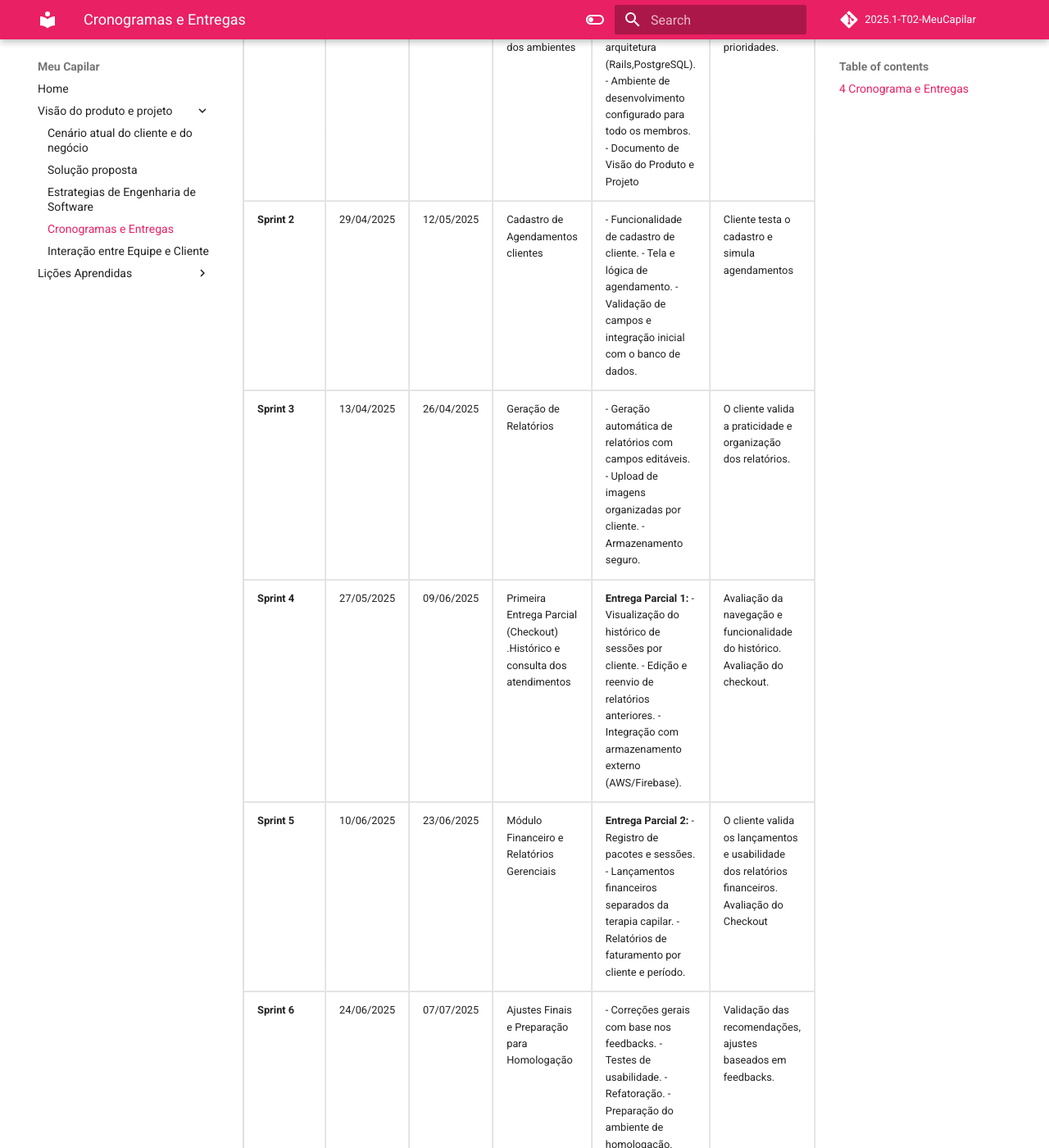
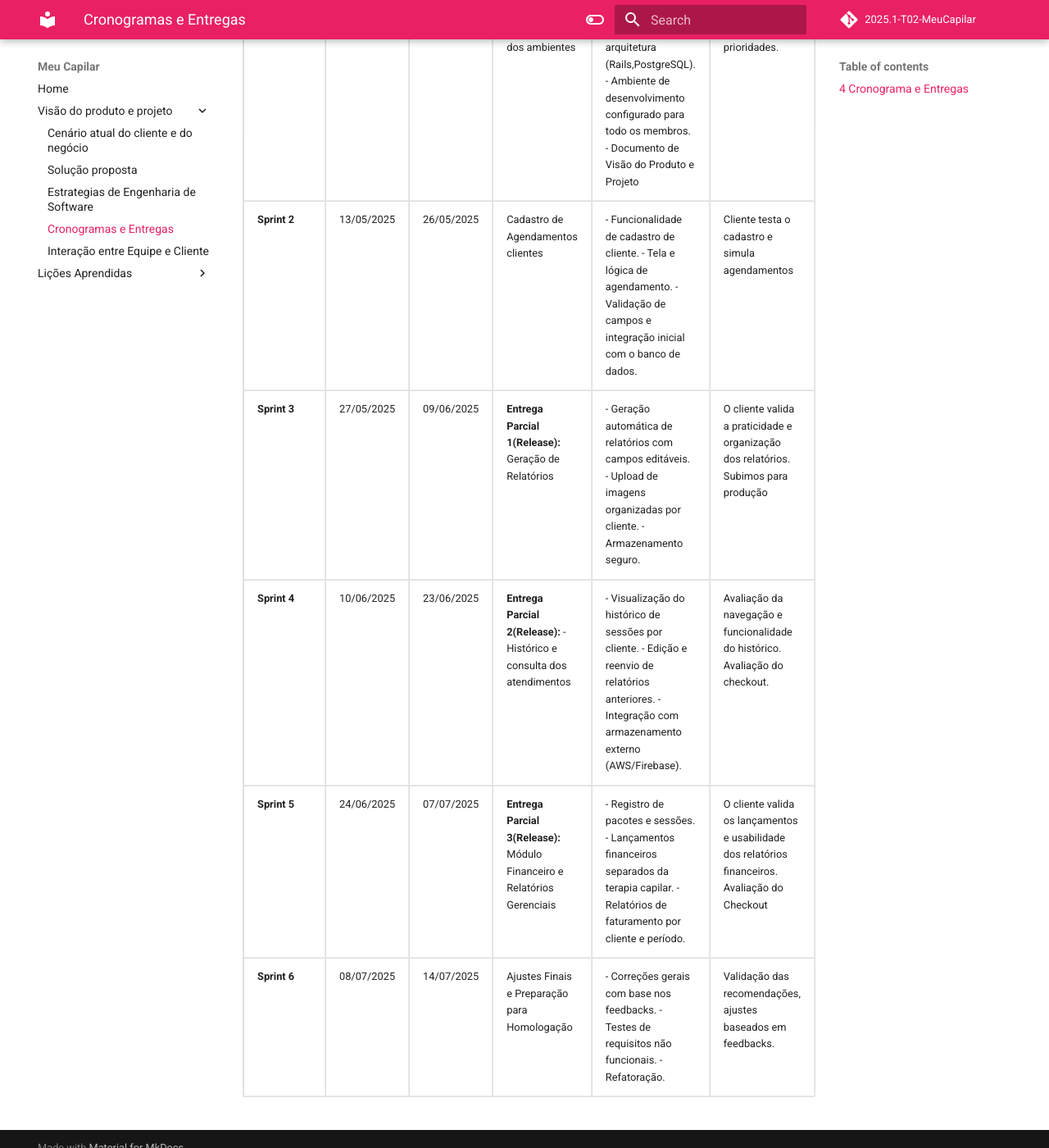
Before and after one commit to mdsreq-fga-unb/2025.1-T02-MeuCapilar, an MkDocs documentation site: the page built from docs/unidade1/sessao4.md, in a window 1280 px wide and 1400 px high, scrolled down 392 px. Shown: the whole window at 82% size. Built offline with MkDocs 1.6.1 and Material for MkDocs 9.7.7, drawn with Linux system fonts in a browser that asks for light colours; comment, search, counter and statistics services are not loaded.

Commit message:
Reorganização do cronograma.

```diff
--- a/docs/unidade1/sessao4.md
+++ b/docs/unidade1/sessao4.md
@@ -17,7 +17,7 @@
     <tr>
       <td><strong>Sprint 1</strong></td>
       <td>15/04/2025</td>
-      <td>28/04/2025</td>
+      <td>12/05/2025</td>
       <td>Construção do Backlog e configuração dos ambientes</td>
         <td>- Definição do backlog  inicial.
             - Configuração da
@@ -30,8 +30,8 @@
     </tr>
     <tr>
       <td><strong>Sprint 2</strong></td>
-      <td>29/04/2025</td>
-      <td>12/05/2025</td>
+      <td>13/05/2025</td>
+      <td>26/05/2025</td>
       <td>Cadastro de Agendamentos clientes</td>
         <td>
             - Funcionalidade de cadastro de cliente.
@@ -42,21 +42,23 @@
     </tr>
     <tr>
       <td><strong>Sprint 3</strong></td>
-      <td>13/04/2025</td>
-      <td>26/04/2025</td>
-      <td>Geração de Relatórios</td>
-        <td>- Geração automática de relatórios com campos editáveis.
+      <td>27/05/2025</td>
+      <td>09/06/2025</td>
+      <td><strong>Entrega Parcial 1(Release): </strong>Geração de Relatórios</td>
+        <td>
+            - Geração automática de relatórios com campos editáveis.
             - Upload de imagens organizadas por cliente.
             - Armazenamento seguro.
         </td>
-      <td>O cliente valida a praticidade e organização dos relatórios.</td>
+      <td>O cliente valida a praticidade e organização dos relatórios. Subimos para produção</td>
     </tr>
     <tr>
       <td><strong>Sprint 4</strong></td>
-      <td>27/05/2025</td>
-      <td>09/06/2025</td>
-      <td>Primeira Entrega Parcial (Checkout) .Histórico e consulta dos atendimentos</td>
-        <td><strong>Entrega Parcial 1:</strong> - Visualização do histórico de sessões por cliente.
+      <td>10/06/2025</td>
+      <td>23/06/2025</td>
+      <td><strong>Entrega Parcial 2(Release): </strong> - Histórico e consulta dos atendimentos</td>
+        <td>
+            - Visualização do histórico de sessões por cliente.
             - Edição e reenvio de relatórios anteriores.
             - Integração com armazenamento externo (AWS/Firebase).
         </td>
@@ -64,10 +66,10 @@
     </tr>
     <tr>
       <td><strong>Sprint 5</strong></td>
-      <td>10/06/2025</td>
-      <td>23/06/2025</td>
-      <td>Módulo Financeiro e Relatórios Gerenciais</td>
-        <td><strong>Entrega Parcial 2:</strong>
+      <td>24/06/2025</td>
+      <td>07/07/2025</td>
+      <td><strong>Entrega Parcial 3(Release): </strong>Módulo Financeiro e Relatórios Gerenciais</td>
+        <td>
             - Registro de pacotes e sessões.
             - Lançamentos financeiros separados da terapia capilar.
             - Relatórios de faturamento por cliente e período.
@@ -76,13 +78,13 @@
     </tr>
     <tr>
       <td><strong>Sprint 6</strong></td>
-      <td>24/06/2025</td>
-      <td>07/07/2025</td>
+      <td>08/07/2025</td>
+      <td>14/07/2025</td>
       <td>Ajustes Finais e Preparação para Homologação</td>
         <td>- Correções gerais com base nos feedbacks.
-            - Testes de usabilidade.
+            - Testes de requisitos não funcionais.
             - Refatoração.
-            - Preparação do ambiente de homologação.
+
         </td>
       <td>Validação das recomendações, ajustes baseados em feedbacks.</td>
     </tr>
```
